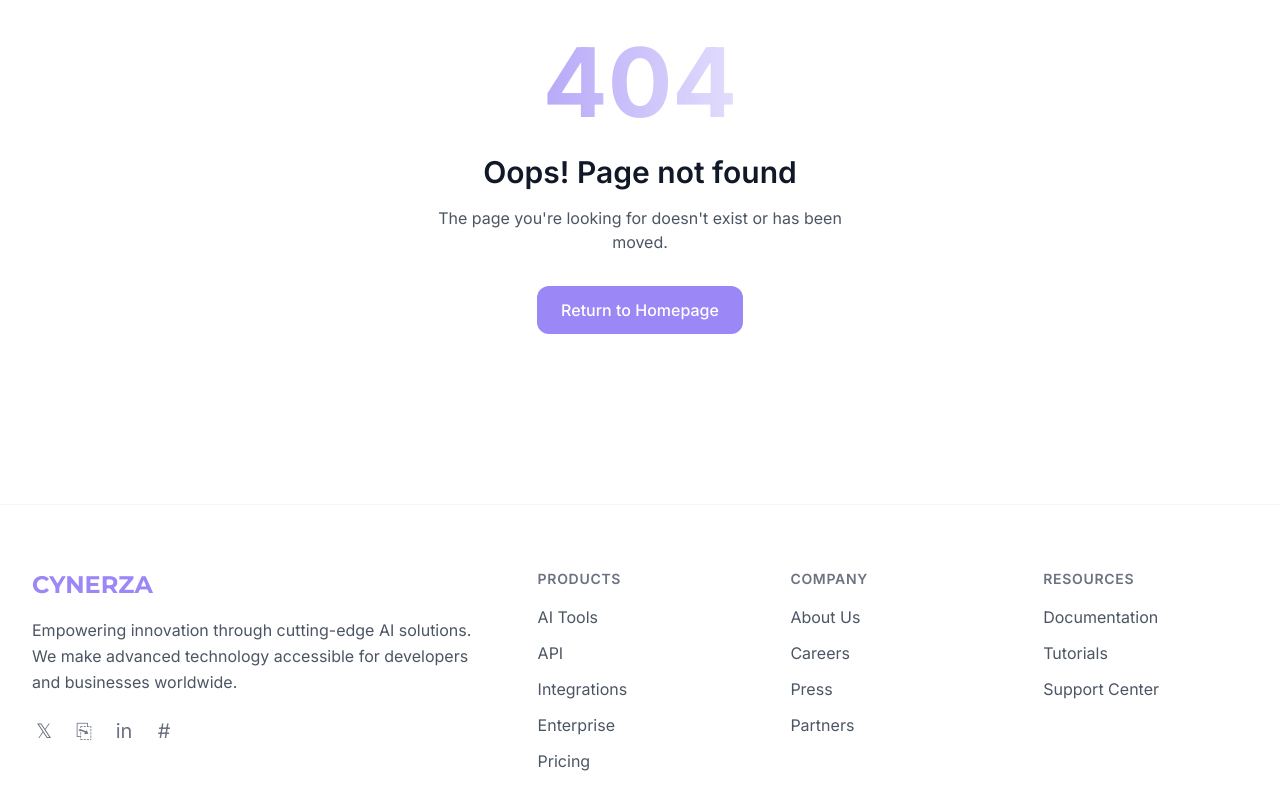
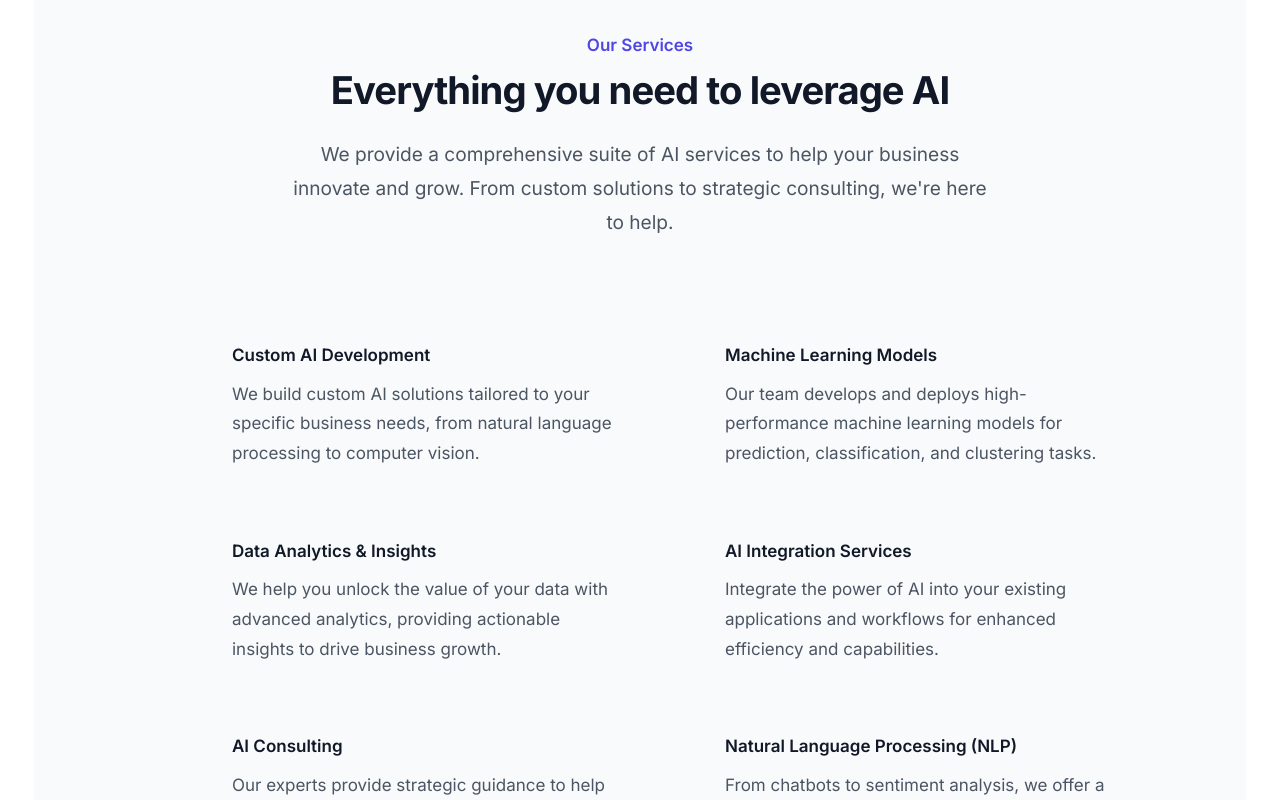
Before and after one commit to CYNERZA/CYNERZA-WEB, a React (Vite) app: page /services in a window 1280 px wide. Shown: the part 360-1160 px from the top of the page. Built offline with nearby package versions, Linux system fonts and the light colour scheme.

Commit message:
services add

```diff
--- a/src/App.tsx
+++ b/src/App.tsx
@@ -1,4 +1,5 @@
 
+import React from 'react';
 import { Toaster } from "@/components/ui/toaster";
 import { Toaster as Sonner } from "@/components/ui/sonner";
 import { TooltipProvider } from "@/components/ui/tooltip";
@@ -6,7 +7,8 @@ import { QueryClient, QueryClientProvider } from "@tanstack/react-query";
 import { BrowserRouter, Routes, Route } from "react-router-dom";
 import PageLayout from "@/components/layout/PageLayout";
 import Index from "./pages/Index";
-import AiTools from "./pages/AiTools";
+import AiTools from './pages/AiTools';
+import Services from './pages/Services';
 import Team from "./pages/Team";
 import About from "./pages/About";
 import Contact from "./pages/Contact";
@@ -29,6 +31,11 @@ const App = () => (
           <Route path="/ai-tools" element={
             <PageLayout>
               <AiTools />
+            </PageLayout>
+          } />
+          <Route path="/services" element={
+            <PageLayout>
+              <Services />
             </PageLayout>
           } />
           <Route path="/team" element={
--- a/src/components/layout/Navbar.tsx
+++ b/src/components/layout/Navbar.tsx
@@ -6,7 +6,8 @@ import { motion } from 'framer-motion';
 
 const navItems = [
   { name: 'Home', path: '/' },
-  { name: 'AI Tools', path: '/ai-tools' },
+    { name: 'AI Tools', path: '/ai-tools' },
+  { name: 'Services', path: '/services' },
   { name: 'Team', path: '/team' },
   { name: 'About', path: '/about' },
   { name: 'Contact', path: '/contact' },
--- a/src/components/layout/PageLayout.tsx
+++ b/src/components/layout/PageLayout.tsx
@@ -36,7 +36,7 @@ const PageLayout: React.FC<PageLayoutProps> = ({
           className
         )}
       >
-        <div className="container mx-auto px-4 sm:px-6 lg:px-8">
+                <div className="w-full px-4 sm:px-6 lg:px-8">
           {children}
         </div>
       </main>
--- a/src/index.css
+++ b/src/index.css
@@ -75,8 +75,18 @@
     scroll-behavior: smooth;
   }
 
+  html {
+    /* Set a fluid font size for responsive typography */
+    font-size: clamp(15px, 1rem + 0.1vw, 17px);
+    /* Improve font rendering */
+    -webkit-font-smoothing: antialiased;
+    -moz-osx-font-smoothing: grayscale;
+  }
+
   body {
     @apply bg-background text-foreground transition-colors duration-300;
+    font-family: 'Inter', sans-serif;
+    line-height: 1.65;
   }
 
   section {
@@ -132,7 +142,8 @@
   }
 
   .section-heading {
-    @apply text-3xl md:text-4xl lg:text-5xl font-bold font-heading mb-4;
+    /* Reduced heading size for a more refined look on large screens */
+    @apply text-3xl md:text-4xl font-bold font-heading mb-4;
   }
 
   .gradient-text {
--- /dev/null
+++ b/src/pages/Services.tsx
@@ -0,0 +1,58 @@
+import React from 'react';
+
+const Services: React.FC = () => {
+  const services = [
+    {
+      title: 'Custom AI Development',
+      description: 'We build custom AI solutions tailored to your specific business needs, from natural language processing to computer vision.',
+    },
+    {
+      title: 'Machine Learning Models',
+      description: 'Our team develops and deploys high-performance machine learning models for prediction, classification, and clustering tasks.',
+    },
+    {
+      title: 'Data Analytics & Insights',
+      description: 'We help you unlock the value of your data with advanced analytics, providing actionable insights to drive business growth.',
+    },
+    {
+      title: 'AI Integration Services',
+      description: 'Integrate the power of AI into your existing applications and workflows for enhanced efficiency and capabilities.',
+    },
+    {
+      title: 'AI Consulting',
+      description: 'Our experts provide strategic guidance to help you leverage AI and machine learning for a competitive advantage.',
+    },
+    {
+      title: 'Natural Language Processing (NLP)',
+      description: 'From chatbots to sentiment analysis, we offer a range of NLP services to help you understand and interact with your customers.',
+    },
+  ];
+
+  return (
+    <div className="bg-gray-50 dark:bg-transparent py-12 sm:py-16">
+      <div className="mx-auto max-w-2xl lg:text-center">
+        <h2 className="text-base font-semibold leading-7 text-indigo-600">Our Services</h2>
+        <p className="mt-2 text-3xl font-bold tracking-tight text-gray-900 dark:text-gray-100 sm:text-4xl">
+          Everything you need to leverage AI
+        </p>
+        <p className="mt-6 text-lg leading-8 text-gray-600 dark:text-gray-300">
+          We provide a comprehensive suite of AI services to help your business innovate and grow. From custom solutions to strategic consulting, we're here to help.
+        </p>
+      </div>
+      <div className="mx-auto mt-16 max-w-2xl sm:mt-20 lg:mt-24 lg:max-w-4xl">
+        <dl className="grid max-w-xl grid-cols-1 gap-x-8 gap-y-10 lg:max-w-none lg:grid-cols-2 lg:gap-y-16">
+          {services.map((service) => (
+            <div key={service.title} className="relative pl-16">
+              <dt className="text-base font-semibold leading-7 text-gray-900 dark:text-gray-100">
+                {service.title}
+              </dt>
+              <dd className="mt-2 text-base leading-7 text-gray-600 dark:text-gray-300">{service.description}</dd>
+            </div>
+          ))}
+        </dl>
+      </div>
+    </div>
+  );
+};
+
+export default Services;
```
Also changed, not shown: 1 other file (tests, documents, lock files or other folders).
